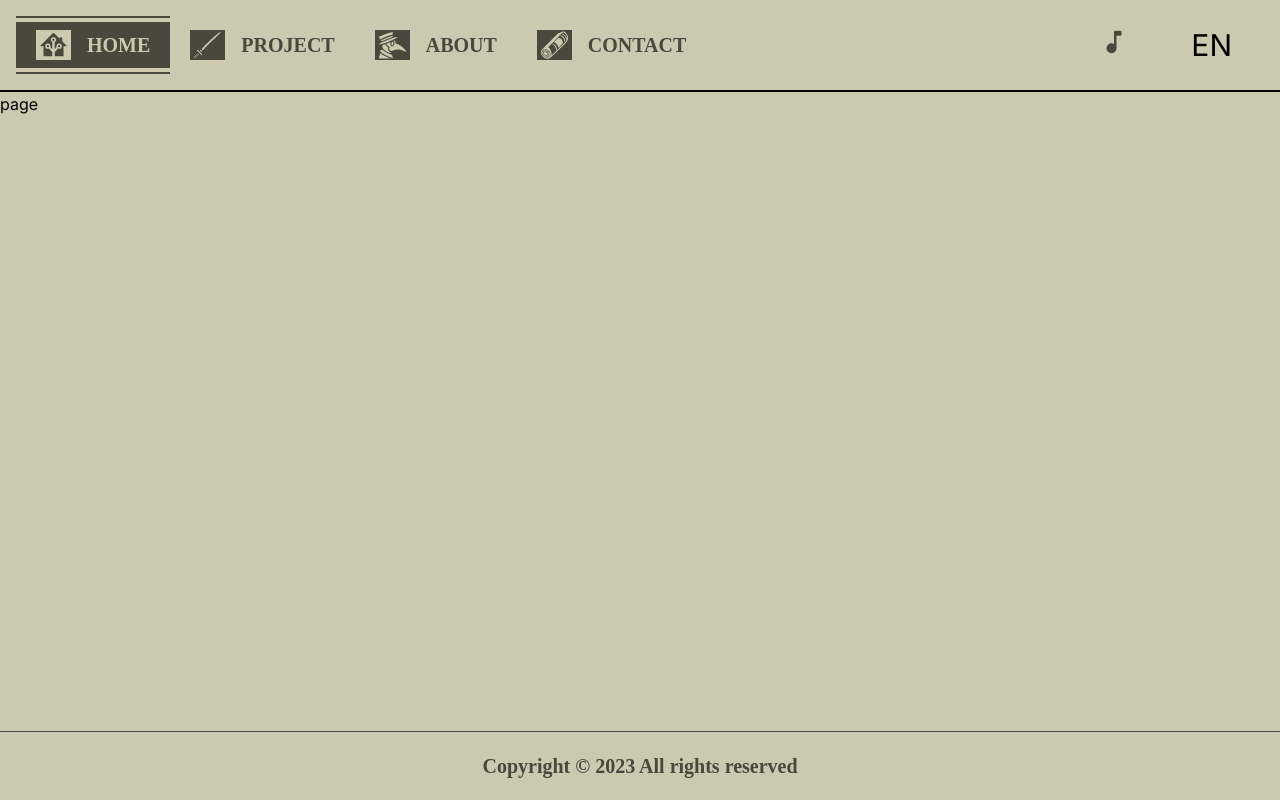
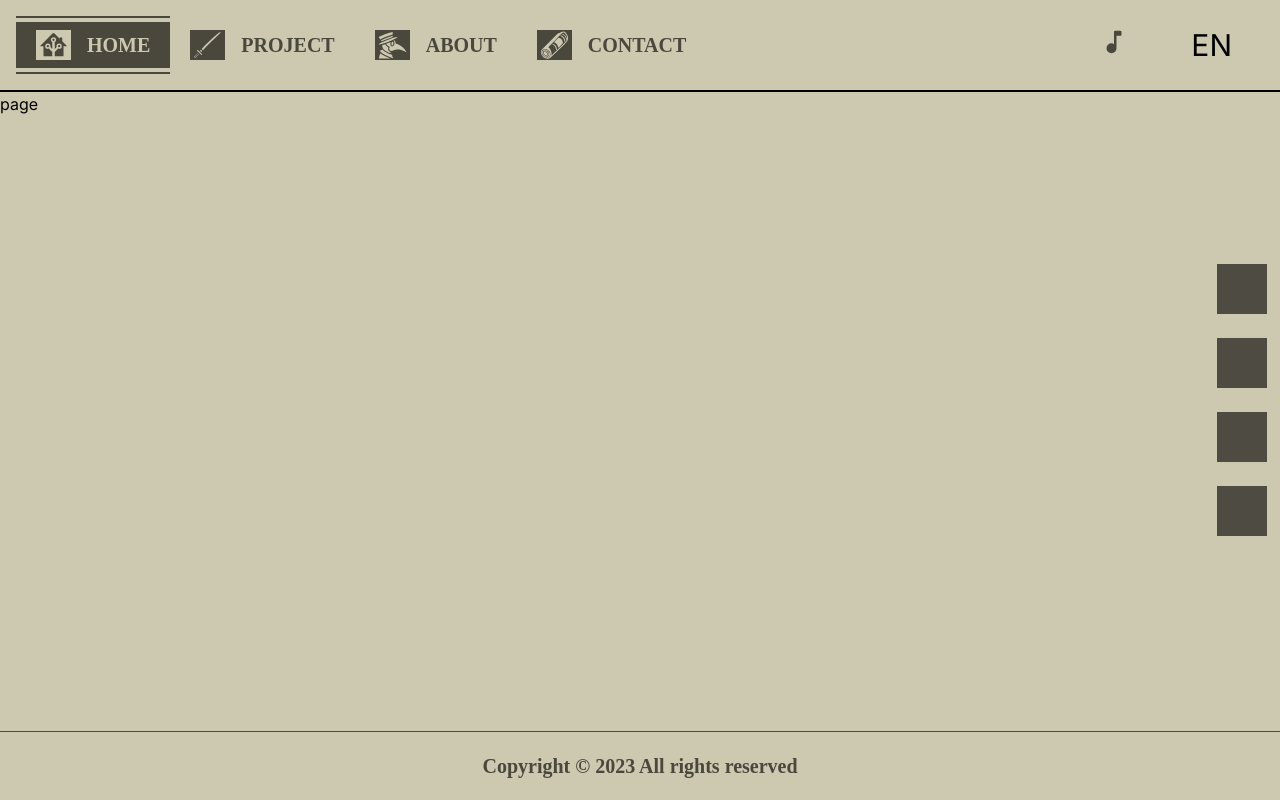
Before and after one commit to KevinArmache/Portfolio, a Next.js app: page /home in a window 1280 px wide. Built offline with nearby package versions, Linux system fonts and the light colour scheme; a web font is replaced by a local one.

Commit message:
add: bar social media

```diff
--- /dev/null
+++ b/src/app/components/SocialMedia/SocialMedia.jsx
@@ -0,0 +1,238 @@
+import React from "react";
+import Link from "next/link";
+
+export default function SocialMedia() {
+  return (
+    <div className="py-5  absolute container-social-media ">
+      <Link href="https://www.instagram.com/kevinarmache/">
+        <svg
+          xmlns="http://www.w3.org/2000/svg"
+          width="50"
+          height="50"
+          viewBox="0 0 24 24"
+          className="bg-[#4E4B42] p-1"
+        >
+          <g
+            fill="none"
+            stroke="#cdc8b0"
+            strokeLinecap="round"
+            stroke-linejoin="round"
+            strokeWidth="2"
+          >
+            <path
+              stroke-dasharray="66"
+              stroke-dashoffset="66"
+              d="M12 3H8C5.23858 3 3 5.23858 3 8V16C3 18.7614 5.23858 21 8 21H16C18.7614 21 21 18.7614 21 16V8C21 5.23858 18.7614 3 16 3z"
+            >
+              <animate
+                fill="freeze"
+                attributeName="stroke-dashoffset"
+                dur="0.6s"
+                values="66;132"
+              />
+            </path>
+            <path
+              stroke-dasharray="26"
+              stroke-dashoffset="26"
+              d="M12 8C14.20914 8 16 9.79086 16 12C16 14.20914 14.20914 16 12 16C9.79086 16 8 14.2091 8 12C8 9.79086 9.79086 8 12 8"
+            >
+              <animate
+                fill="freeze"
+                attributeName="stroke-dashoffset"
+                begin="0.7s"
+                dur="0.4s"
+                values="26;0"
+              />
+            </path>
+          </g>
+          <circle cx="17" cy="7" r="1.5" fill="#cdc8b0" fill-opacity="0">
+            <animate
+              fill="freeze"
+              attributeName="fill-opacity"
+              begin="1.1s"
+              dur="0.4s"
+              values="0;1"
+            />
+          </circle>
+        </svg>
+      </Link>
+      <br />
+      <Link
+        className=""
+        href="https://www.facebook.com/asf.luthier/?_rdc=2&_rdr"
+      >
+        <svg
+          xmlns="http://www.w3.org/2000/svg"
+          width="50"
+          height="50"
+          viewBox="0 0 24 24"
+          className="bg-[#4E4B42] p-1"
+        >
+          <mask id="lineMdGithubLoop0" width="24" height="24" x="0" y="0">
+            <g fill="#fff">
+              <ellipse cx="9.5" cy="9" rx="1.5" ry="1" />
+              <ellipse cx="14.5" cy="9" rx="1.5" ry="1" />
+            </g>
+          </mask>
+          <g
+            fill="none"
+            stroke="#cdc8b0"
+            strokeLinecap="round"
+            strokeLinejoin="round"
+            strokeWidth="2"
+          >
+            <path
+              strokeDasharray="30"
+              strokeDashoffset="30"
+              d="M12 4C13.6683 4 14.6122 4.39991 15 4.5C15.5255 4.07463 16.9375 3 18.5 3C18.8438 4 18.7863 5.21921 18.5 6C19.25 7 19.5 8 19.5 9.5C19.5 11.6875 19.017 13.0822 18 14C16.983 14.9178 15.8887 15.3749 14.5 15.5C15.1506 16.038 15 17.3743 15 18C15 18.7256 15 21 15 21M12 4C10.3317 4 9.38784 4.39991 9 4.5C8.47455 4.07463 7.0625 3 5.5 3C5.15625 4 5.21371 5.21921 5.5 6C4.75 7 4.5 8 4.5 9.5C4.5 11.6875 4.98301 13.0822 6 14C7.01699 14.9178 8.1113 15.3749 9.5 15.5C8.84944 16.038 9 17.3743 9 18C9 18.7256 9 21 9 21"
+            >
+              <animate
+                fill="freeze"
+                attributeName="stroke-dashoffset"
+                dur="0.6s"
+                values="30;0"
+              />
+            </path>
+            <path strokeDasharray="10" strokeDashoffset="10" d="M9 19">
+              <animate
+                fill="freeze"
+                attributeName="stroke-dashoffset"
+                begin="0.7s"
+                dur="0.2s"
+                values="10;0"
+              />
+              <animate
+                attributeName="d"
+                dur="3s"
+                repeatCount="indefinite"
+                values="M9 19c-1.406 0-2.844-.563-3.688-1.188C4.47 17.188 4.22 16.157 3 15.5;M9 19c-1.406 0-3-.5-4-.5-.532 0-1 0-2-.5;M9 19c-1.406 0-2.844-.563-3.688-1.188C4.47 17.188 4.22 16.157 3 15.5"
+              />
+            </path>
+          </g>
+          <rect
+            width="8"
+            height="4"
+            x="8"
+            y="11"
+            fill="#cdc8b0"
+            mask="url(#lineMdGithubLoop0)"
+          >
+            <animate
+              attributeName="y"
+              dur="10s"
+              keyTimes="0;0.45;0.46;0.54;0.55;1"
+              repeatCount="indefinite"
+              values="11;11;7;7;11;11"
+            />
+          </rect>
+        </svg>
+      </Link>
+      <div className="icon-hidden">
+        <br />
+        <Link href="mailto:kevinarmache@gmail.com">
+          <svg
+            xmlns="http://www.w3.org/2000/svg"
+            width="50"
+            height="50"
+            viewBox="0 0 24 24"
+            className="bg-[#4E4B42] p-1"
+          >
+            <circle cx="4" cy="4" r="2" fill="#cdc8b0" fill-opacity="0">
+              <animate
+                fill="freeze"
+                attributeName="fill-opacity"
+                dur="0.4s"
+                values="0;1"
+              />
+            </circle>
+            <g
+              fill="none"
+              stroke="#cdc8b0"
+              strokeLinecap="round"
+              strokeWidth="4"
+            >
+              <path strokeDasharray="12" strokeDashoffset="12" d="M4 10V20">
+                <animate
+                  fill="freeze"
+                  attributeName="stroke-dashoffset"
+                  begin="0.2s"
+                  dur="0.2s"
+                  values="12;0"
+                />
+              </path>
+              <path strokeDasharray="12" strokeDashoffset="12" d="M10 10V20">
+                <animate
+                  fill="freeze"
+                  attributeName="stroke-dashoffset"
+                  begin="0.5s"
+                  dur="0.2s"
+                  values="12;0"
+                />
+              </path>
+              <path
+                strokeDasharray="24"
+                strokeDashoffset="24"
+                d="M10 15C10 12.2386 12.2386 10 15 10C17.7614 10 20 12.2386 20 15V20"
+              >
+                <animate
+                  fill="freeze"
+                  attributeName="stroke-dashoffset"
+                  begin="0.7s"
+                  dur="0.5s"
+                  values="24;0"
+                />
+              </path>
+            </g>
+          </svg>
+        </Link>
+        <br />
+        <Link href="tel:+33785392044">
+          <svg
+            xmlns="http://www.w3.org/2000/svg"
+            width="50"
+            height="50"
+            viewBox="0 0 24 24"
+            className="bg-[#4E4B42] p-1"
+          >
+            <g
+              fill="none"
+              stroke="#cdc8b0"
+              strokeLinecap="round"
+              strokeWidth="2"
+            >
+              <rect
+                width="18"
+                height="14"
+                x="3"
+                y="5"
+                strokeDasharray="64"
+                strokeDashoffset="64"
+                rx="1"
+              >
+                <animate
+                  fill="freeze"
+                  attributeName="stroke-dashoffset"
+                  dur="0.6s"
+                  values="64;0"
+                />
+              </rect>
+              <path
+                strokeDasharray="24"
+                strokeDashoffset="24"
+                d="M3 6.5L12 12L21 6.5"
+              >
+                <animate
+                  fill="freeze"
+                  attributeName="stroke-dashoffset"
+                  begin="0.6s"
+                  dur="0.4s"
+                  values="24;0"
+                />
+              </path>
+            </g>
+          </svg>
+        </Link>
+      </div>
+    </div>
+  );
+}
--- a/src/app/globals.css
+++ b/src/app/globals.css
@@ -45,3 +45,12 @@ h6 {
   color: #4a473d;
   font-family: rodin;
 }
+
+.container-social-media {
+  /* border: solid 2px red; */
+  position: fixed;
+  top: 50%;
+  right: 1% !important;
+  -ms-transform: translateY(-50%) !important;
+  transform: translateY(-50%) !important;
+}
--- a/src/app/layout.jsx
+++ b/src/app/layout.jsx
@@ -1,5 +1,6 @@
 import { Inter } from "next/font/google";
 import NavBar from "./components/NavBar/NavBar";
+import SocialMedia from "./components/SocialMedia/SocialMedia";
 import Footer from "./components/Footer/Footer";
 import "./globals.css";
 
@@ -18,6 +19,7 @@ export default function RootLayout({ children }) {
         <header>
           <NavBar />
         </header>
+        <SocialMedia />
         {children}
         <Footer />
       </body>
```
